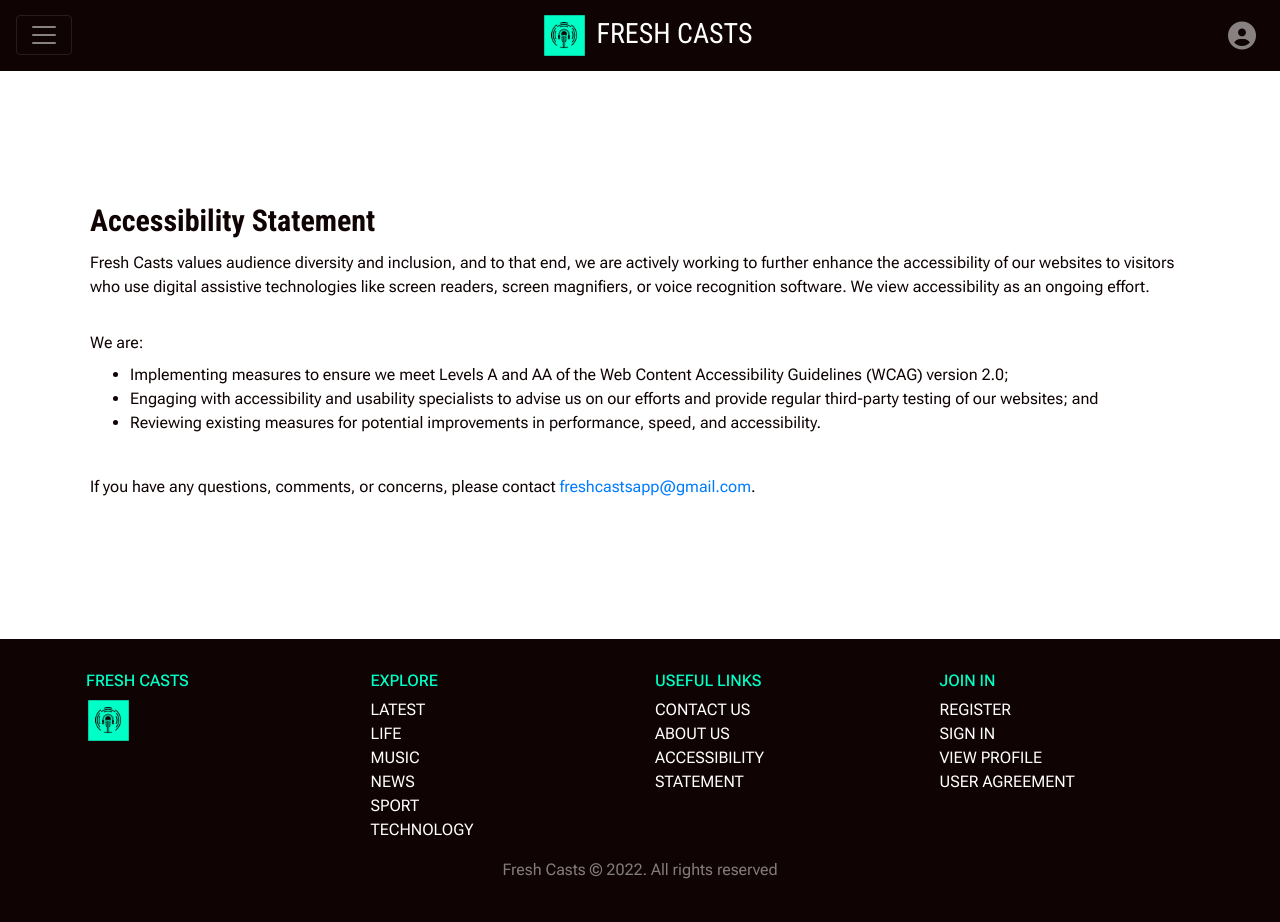
After one commit to RickofManc/fresh-casts, a Django app: page /accessibility_statement/ in a window 1280 px wide. The commit adds this page. Run offline with Django 3.2, Linux system fonts and the light colour scheme; some libraries are stand-ins or nearby versions.

Commit message:
Develop Accessibility Statement and filter for user to change content

```diff
--- a/blog/urls.py
+++ b/blog/urls.py
@@ -2,6 +2,7 @@
 URL mapping file
 """
 from django.urls import path
+from django_filters.views import FilterView
 from . import views
 
 
@@ -10,4 +11,6 @@ urlpatterns = [
     path('post/<slug:slug>/', views.PostDetail.as_view(), name='post_detail'),
     path('like/<slug:slug>', views.PostLike.as_view(), name='post_like'),
     path('add_post/', views.AddPostView.as_view(), name='add_post'),
+    path('accessibility_statement/', views.get_accessibility_statement, name='accessibility_statement'),
+    path('category/', FilterView.as_view(), name='category'),
 ]
--- a/blog/views.py
+++ b/blog/views.py
@@ -6,7 +6,7 @@ from django.shortcuts import render, get_object_or_404, reverse
 from django.views import generic, View
 from django.views.generic import CreateView
 from django.http import HttpResponseRedirect
-from .models import Post
+from .models import Post, PostFilter
 from .forms import CommentForm
 
 
@@ -87,3 +87,12 @@ class AddPostView(CreateView):
     model = Post
     template_name = 'add_post.html'
     fields = ('title', 'category', 'content', 'podcast_url', 'featured_image')
+
+
+def get_accessibility_statement(request):
+    return render(request, 'accessibility_statement.html')
+
+
+def category_list(request):
+    f = PostFilter(request.GET, queryset=Post.objects.all())
+    return render(request, 'templates/category.html', {'filter': f})
--- a/fresh_casts/settings.py
+++ b/fresh_casts/settings.py
@@ -47,6 +47,7 @@ INSTALLED_APPS = [
     'django.contrib.sessions',
     'django.contrib.messages',
     'django.contrib.sites',
+    'django_filters',
     'allauth',
     'allauth.account',
     'allauth.socialaccount',
--- /dev/null
+++ b/templates/accessibility_statement.html
@@ -0,0 +1,40 @@
+{% extends "base.html" %}
+
+{% load i18n %}
+
+{% block content %}
+
+<!-- Container for homepage blog posts -->
+<div class="container fluid">
+    <div class="row justify-content-center">
+        <div class="col-auto card-body">
+
+                <h2 class="card-title">Accessibility Statement</h2>
+                <p class="card-text">Fresh Casts values audience diversity and inclusion, and to that end, we are
+                    actively working to further enhance the accessibility of our websites to visitors who use
+                    digital assistive technologies like screen readers, screen magnifiers, or voice recognition
+                    software. We view accessibility as an ongoing effort.
+                </p>
+                <br>
+                <p class="card-text">
+                    We are:
+                    <ul>
+                        <li>Implementing measures to ensure we meet Levels A and AA of the Web Content Accessibility
+                            Guidelines (WCAG) version 2.0;</li>
+                        <li>Engaging with accessibility and usability specialists to advise us on our efforts and
+                            provide
+                            regular third-party testing of our websites; and</li>
+                        <li>Reviewing existing measures for potential improvements in performance, speed, and
+                            accessibility.
+                        </li>
+                    </ul>
+                    <br>
+                    If you have any questions, comments, or concerns, please contact <a
+                        href="mailto:freshcastsapp@gmail.com">freshcastsapp@gmail.com</a>.
+                </p>
+
+        </div>
+    </div>
+</div>
+
+{% endblock %}
--- a/templates/base.html
+++ b/templates/base.html
@@ -95,7 +95,7 @@
                     <ul class="nav-menu-list">
                         <li class="nav-item"><a href="{% url 'contact' %}" class="nav-link">contact us</a></li>
                         <li class="nav-item"><a href="{% url 'home' %}" class="nav-link">about us</a></li>
-                        <li class="nav-item"><a href="{% url 'home' %}" class="nav-link">accessibility statement</a>
+                        <li class="nav-item"><a href="{% url 'accessibility_statement' %}" class="nav-link">accessibility statement</a>
                         </li>
                     </ul>
                 </div>
@@ -172,7 +172,7 @@
                     <ul class="footer-list">
                         <li class="footer-item"><a href="{% url 'contact' %}" class="footer-link">contact us</a></li>
                         <li class="footer-item"><a href="{% url 'home' %}" class="footer-link">about us</a></li>
-                        <li class="footer-item"><a href="{% url 'home' %}" class="footer-link">accessibility<br>
+                        <li class="footer-item"><a href="{% url 'accessibility_statement' %}" class="footer-link">accessibility<br>
                                 statement</a>
                         </li>
                     </ul>
```
Also changed, not shown: blog/models.py (+10 -0 lines), templates/category.html (added, +71 -0 lines).
